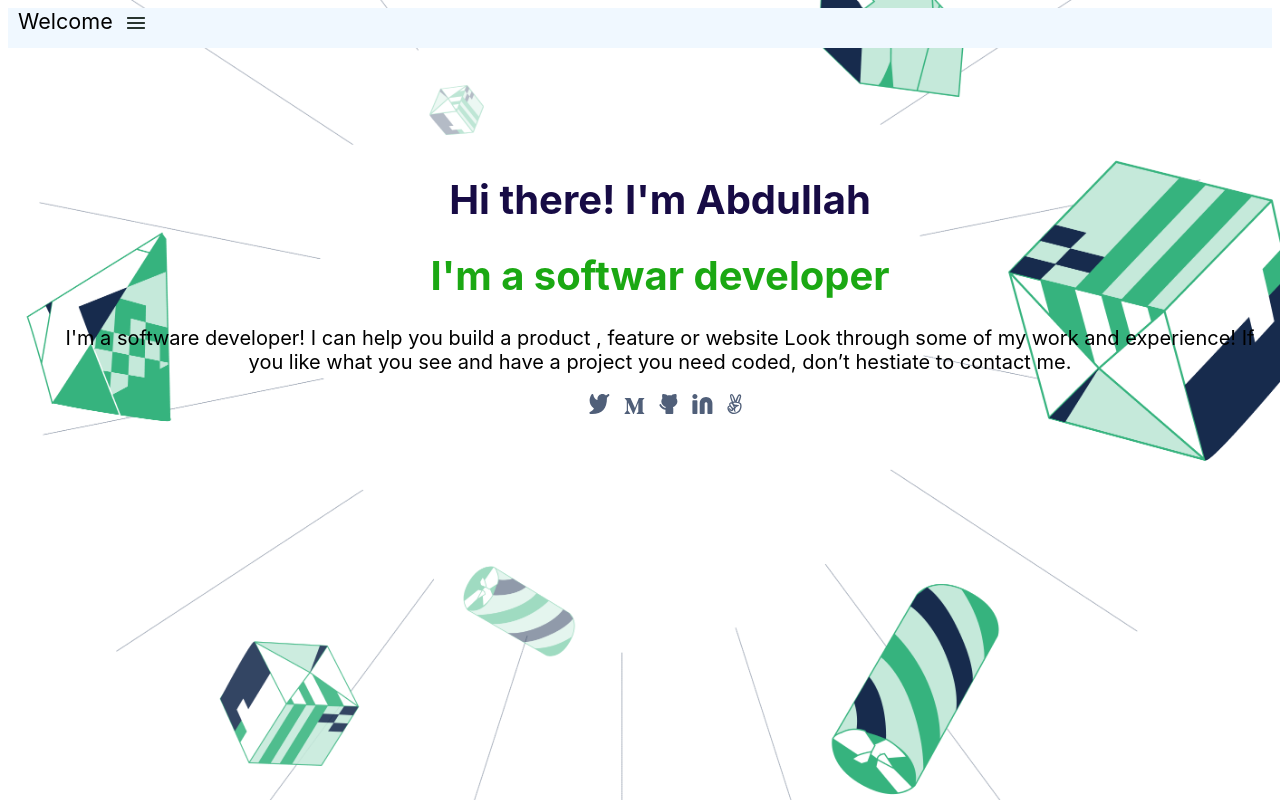
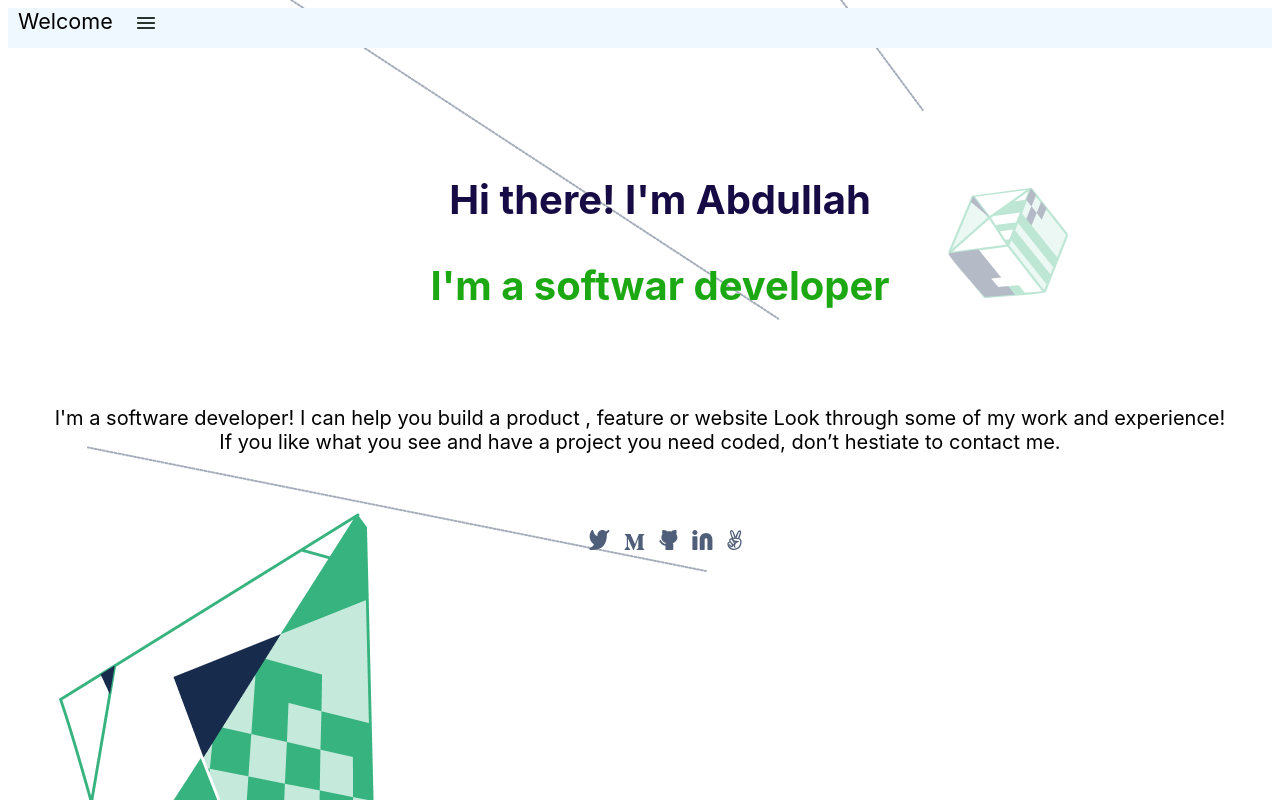
Before and after one commit to OnlyUnknown/portfolio-mobile-first, a website: page index.html in a window 1280 px wide. Drawn offline with Linux system fonts and the light colour scheme.

Commit message:
repositioned the background and the margins

```diff
--- a/Style.css
+++ b/Style.css
@@ -1,16 +1,18 @@
 body {
   background-image: url(Header-pic.png);
-  background-size: cover;
+  background-repeat: repeat;
 }
 
 header {
   background-color: aliceblue;
   height: 40px;
   display: flex;
+
 }
 
 .navbar {
   font-size: large;
+
 }
 
 nav a {
@@ -20,13 +22,14 @@ nav a {
 .logo {
   font-family: 'Inter', sans-serif;
   font-style: normal;
-  margin-right: auto;
+
   font-size: larger;
 }
 
 .union {
   width: 40px;
   height: 40px;
+
 }
 
 li {
@@ -34,9 +37,7 @@ li {
   margin-left: 10px;
 }
 
-.union img {
-  margin-right: auto;
-}
+
 
 .title {
   padding-top: 100px;
@@ -53,16 +54,19 @@ li {
 }
 
 .job {
+  padding: 10px;
   color: rgb(27, 168, 19);
   font-size: 40px;
   font-family: 'Inter', sans-serif;
 }
 
 .content {
-  padding-left: 40px;
+  display: flex;
+ padding: 40px;
   font-size: 20px;
   font-family: 'Inter', sans-serif;
   font-style: normal;
+  text-align: center;
 }
 
 .social-media {
```
Also changed, not shown: index.html (+1 -0 lines).
